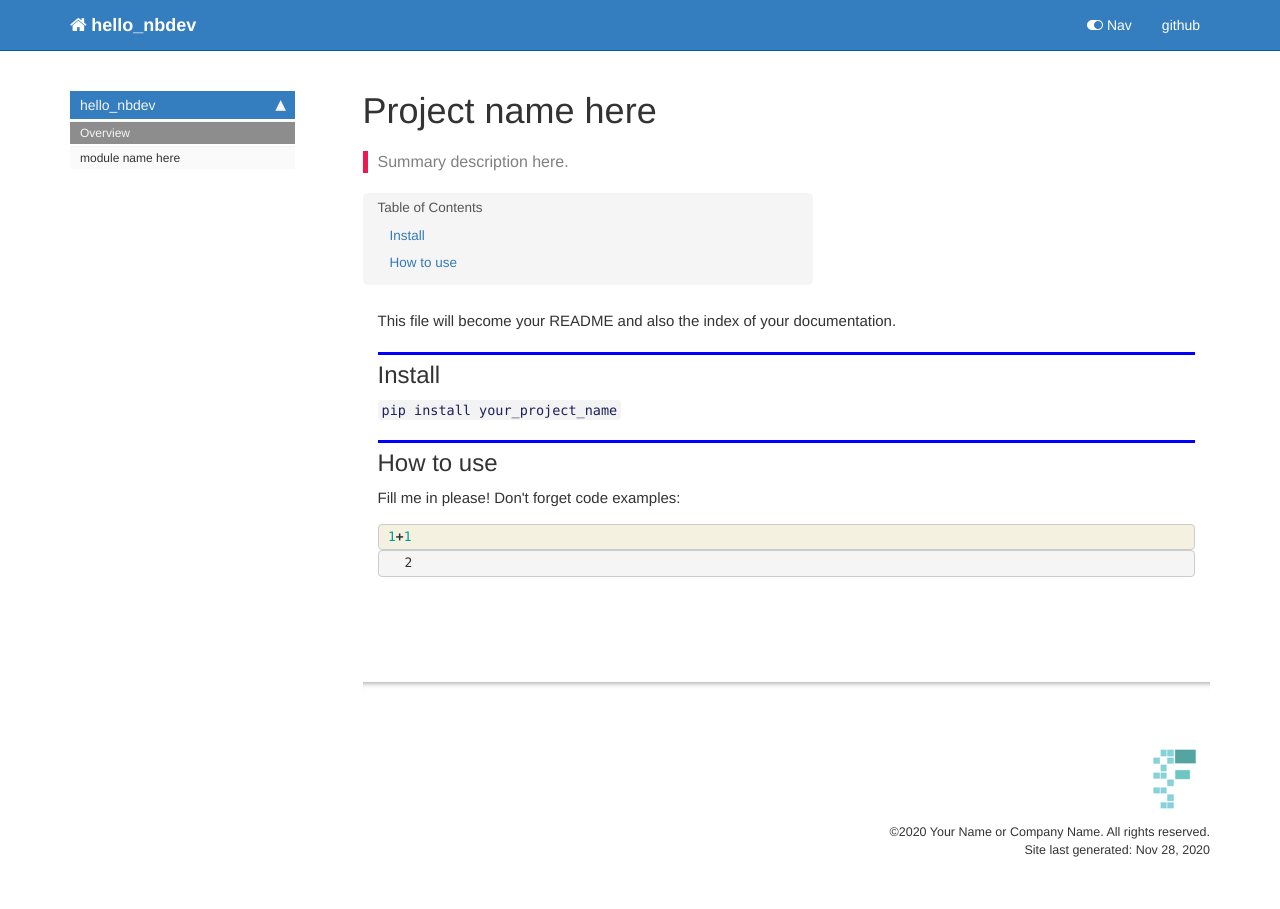
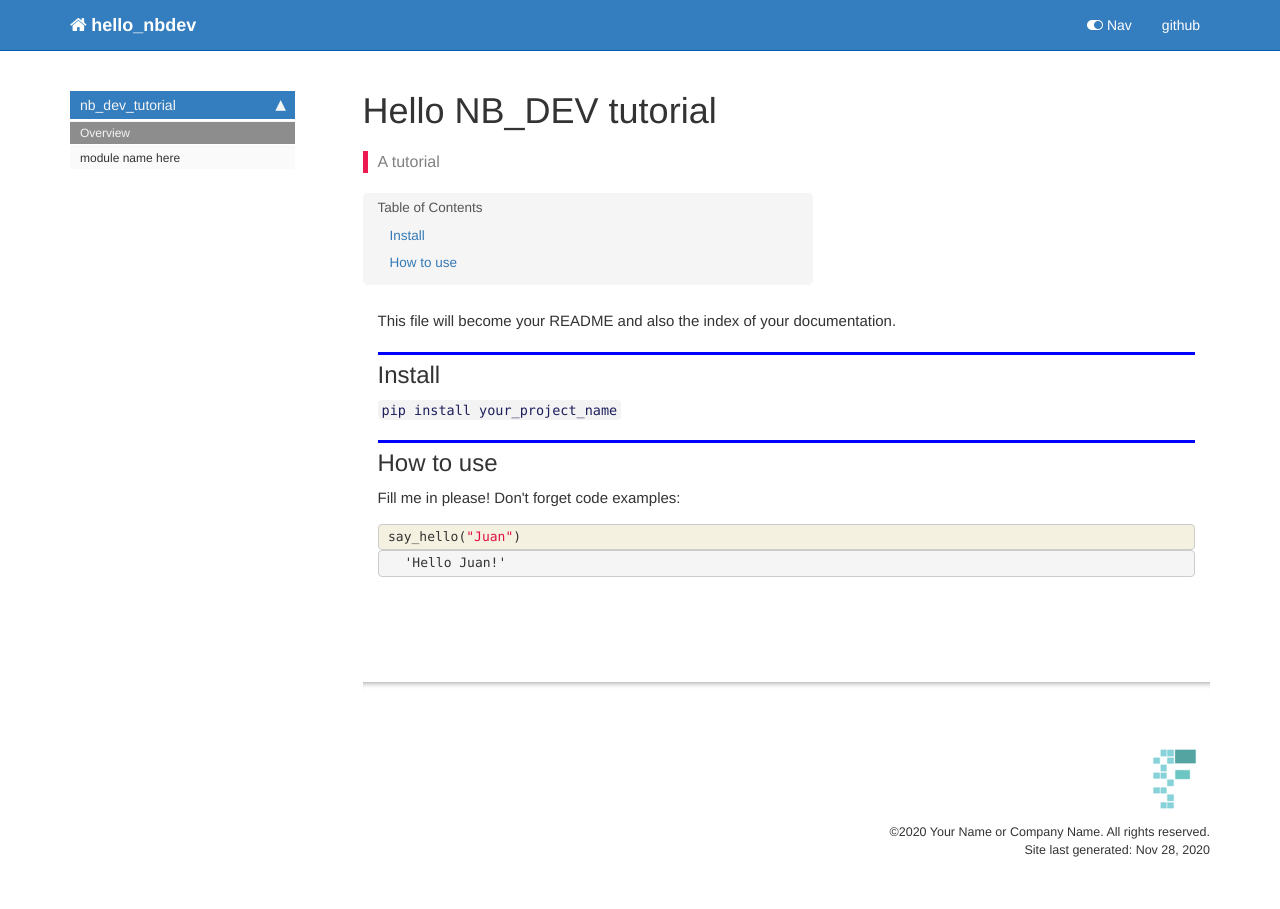
Before and after one commit to hermetico/nb-dev, a Jekyll site: the page built from docs/index.html, in a window 1280 px wide. Built offline with Jekyll 4.4.1, drawn with Linux system fonts in a browser that asks for light colours; nearby versions of some CDN libraries; comment, search, counter and statistics services are not loaded.

Commit message:
second commit

```diff
--- a/docs/_config.yml
+++ b/docs/_config.yml
@@ -60,4 +60,4 @@ sidebars:
 - home_sidebar
 
 theme: jekyll-theme-cayman
-baseurl: /hello_nbdev/
+baseurl: /nb_dev_tutorial/
--- a/docs/_data/sidebars/home_sidebar.yml
+++ b/docs/_data/sidebars/home_sidebar.yml
@@ -13,6 +13,6 @@ entries:
       title: module name here
       url: core.html
     output: web
-    title: hello_nbdev
+    title: nb_dev_tutorial
   output: web
   title: Sidebar
--- a/docs/index.html
+++ b/docs/index.html
@@ -1,13 +1,13 @@
 ---
 
-title: Project name here
+title: Hello NB_DEV tutorial
 
 
 keywords: fastai
 sidebar: home_sidebar
 
-summary: "Summary description here."
-description: "Summary description here."
+summary: "A tutorial"
+description: "A tutorial"
 nb_path: "index.ipynb"
 ---
 <!--
@@ -69,7 +69,7 @@ nb_path: "index.ipynb"
 
 <div class="inner_cell">
     <div class="input_area">
-<div class=" highlight hl-ipython3"><pre><span></span><span class="mi">1</span><span class="o">+</span><span class="mi">1</span>
+<div class=" highlight hl-ipython3"><pre><span></span><span class="n">say_hello</span><span class="p">(</span><span class="s2">&quot;Juan&quot;</span><span class="p">)</span>
 </pre></div>
 
     </div>
@@ -84,7 +84,7 @@ nb_path: "index.ipynb"
 
 
 <div class="output_text output_subarea output_execute_result">
-<pre>2</pre>
+<pre>&#39;Hello Juan!&#39;</pre>
 </div>
 
 </div>
--- a/docs/sidebar.json
+++ b/docs/sidebar.json
@@ -1,5 +1,5 @@
 {
-  "hello_nbdev": {
+  "nb_dev_tutorial": {
     "Overview": "/",
     "module name here": "core.html"
   }
--- /dev/null
+++ b/nb_dev_tutorial/__init__.py
@@ -0,0 +1 @@
+__version__ = "0.0.1"
```
Also changed, not shown: nb_dev_tutorial/_nbdev.py (added, +13 -0 lines), nb_dev_tutorial/core.py (added, +8 -0 lines), README.md, 1 other file.
